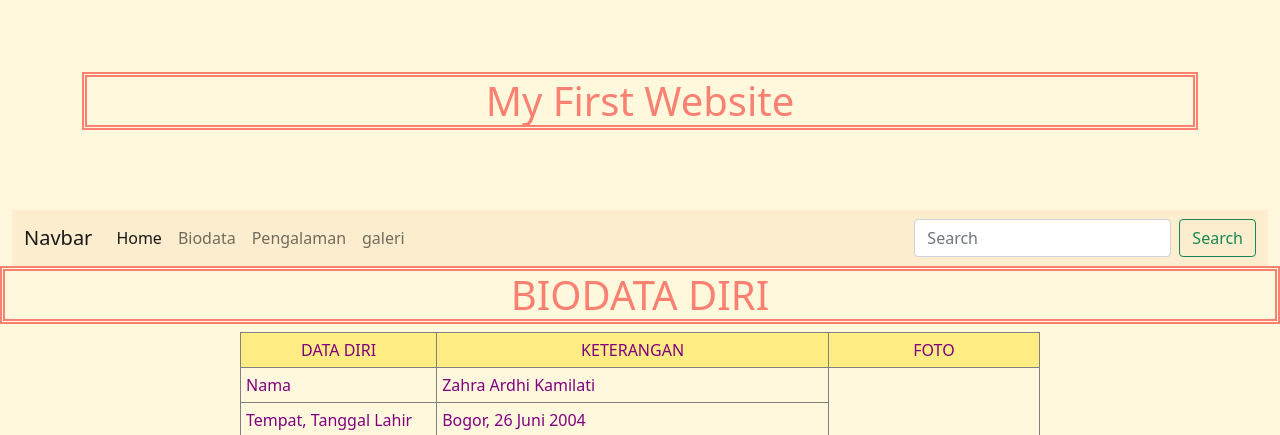
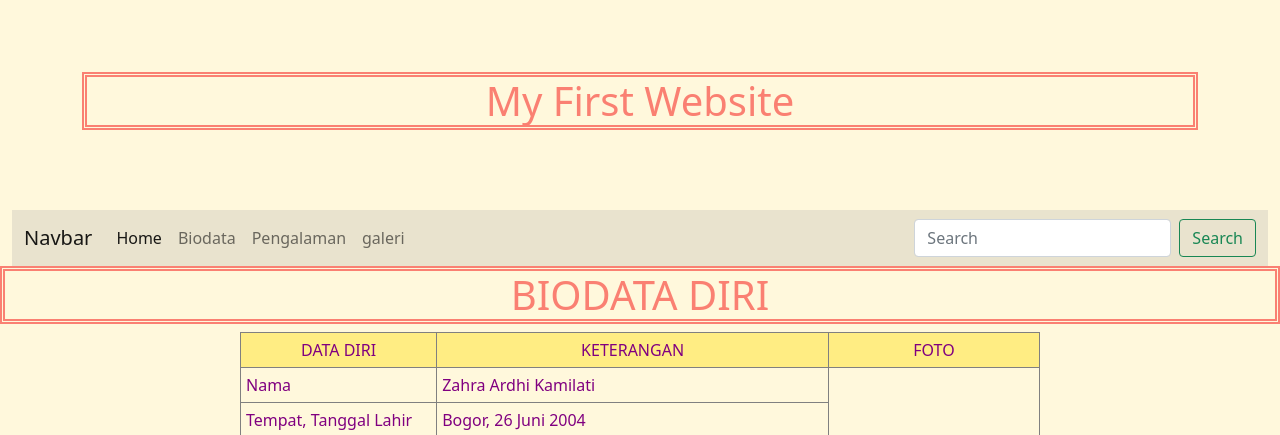
Before and after one commit to zahraardhi65/zahraardhi65.github.io, a plain HTML site: page index.html in a window 1280 px wide. Shown: the top 435 px of the page. Drawn offline with nearby package versions, Linux system fonts and the light colour scheme.

Commit message:
Update index.html

```diff
--- a/index.html
+++ b/index.html
@@ -19,7 +19,7 @@
 </div>
 
 <div class="container-fluid">
-<nav class="navbar navbar-expand-lg navbar-light" style="background-color: #FBEDCD;">
+<nav class="navbar navbar-expand-lg navbar-light" style="background-color: #E9E3CE;">
   <div class="container-fluid">
     <a class="navbar-brand" href="#">Navbar</a>
     <button class="navbar-toggler" type="button" data-bs-toggle="collapse" data-bs-target="#navbarSupportedContent" aria-controls="navbarSupportedContent" aria-expanded="false" aria-label="Toggle navigation">
```
